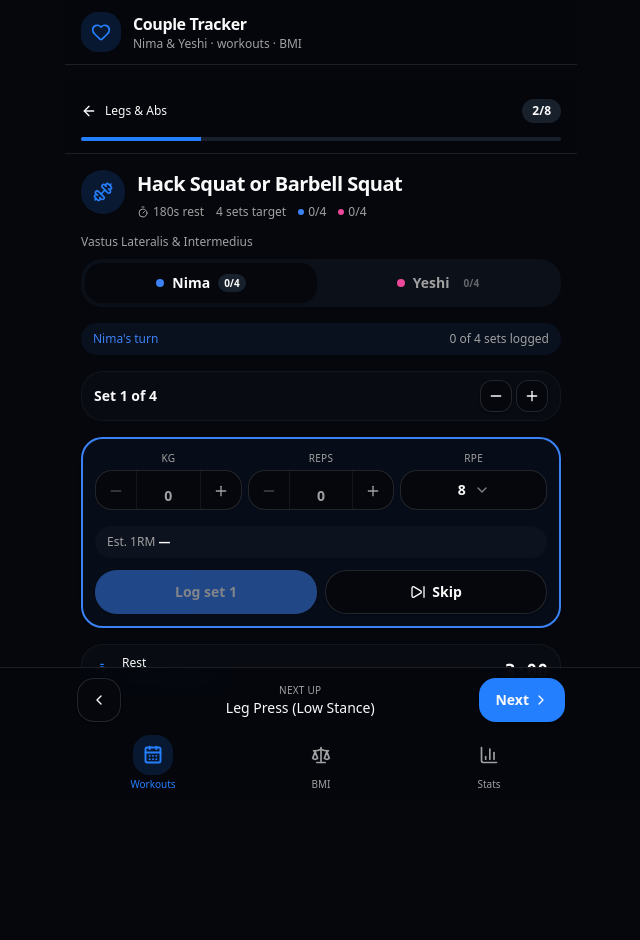
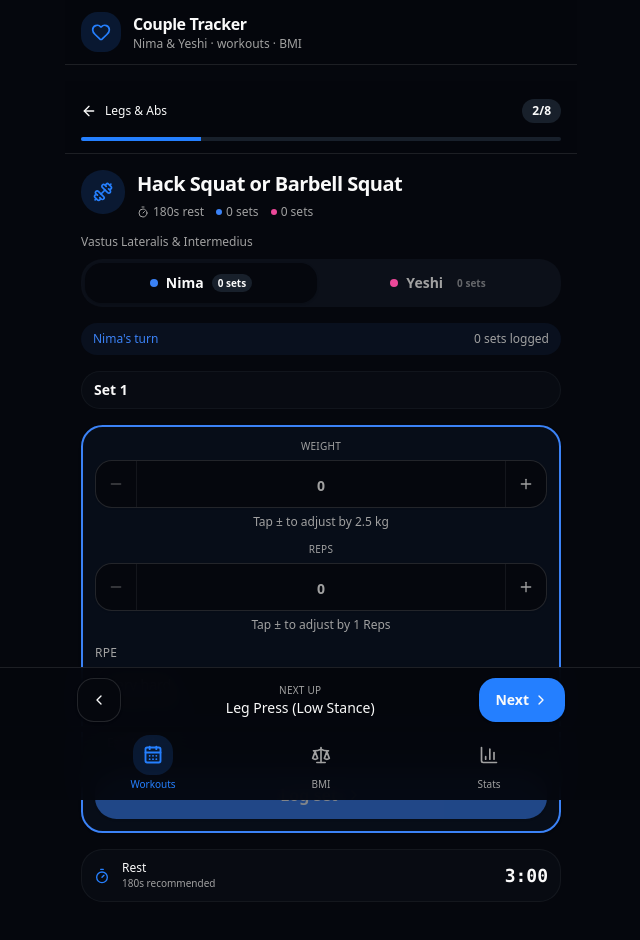
Before and after one commit to nimaytenzin/workout-tracker, a React (Vite) app: page /workout/legs-abs in a window 1280 px wide. Both pictures are taken after a click on the button "Next". Shown: the top 940 px of the page, without its empty margins (319-959 px from the left). Before the commit the page ends 873 px from the top, so only its background shows below. Built offline with nearby package versions, Linux system fonts and the light colour scheme.

Commit message:
Remove fixed set targets and simplify set logging flow.
Show one set at a time with weight, reps, and RPE each on their own row, and replace skip with a next-set action after logging.

```diff
--- a/src/components/DualExerciseLogger.tsx
+++ b/src/components/DualExerciseLogger.tsx
@@ -52,7 +52,7 @@ export function DualExerciseLogger({
                   active ? 'bg-muted' : 'opacity-60',
                 )}
               >
-                {count}/{exercise.defaultSets}
+                {count} sets
               </span>
             </button>
           )
@@ -68,7 +68,7 @@ export function DualExerciseLogger({
           {user.name}&apos;s turn
         </span>
         <span className="text-muted-foreground">
-          {activeSets.length} of {Math.max(exercise.defaultSets, activeSets.length)} sets logged
+          {activeSets.length} sets logged
         </span>
       </div>
 
--- a/src/components/SetLogger.tsx
+++ b/src/components/SetLogger.tsx
@@ -1,5 +1,5 @@
-import { useEffect, useMemo, useState } from 'react'
-import { Check, Copy, Minus, Plus, SkipForward, TrendingUp } from 'lucide-react'
+import { useEffect, useState } from 'react'
+import { Check, Copy, ChevronRight, Plus, TrendingUp } from 'lucide-react'
 import type { Exercise, SetLog, UserId } from '@/types'
 import { getUser } from '@/data/users'
 import { workoutRepository } from '@/db/repository'
@@ -18,23 +18,6 @@ interface SetLoggerProps {
   onSetLogged?: () => void
 }
 
-const MAX_SETS = 12
-
-function initialSetCount(defaultSets: number, loggedCount: number): number {
-  return Math.max(defaultSets, loggedCount + 1)
-}
-
-function nextActiveSetNumber(
-  setCount: number,
-  loggedNumbers: Set<number>,
-  skippedNumbers: Set<number>,
-): number | null {
-  for (let n = 1; n <= setCount; n++) {
-    if (!loggedNumbers.has(n) && !skippedNumbers.has(n)) return n
-  }
-  return null
-}
-
 export function SetLogger({
   exercise,
   sessionId,
@@ -44,29 +27,20 @@ export function SetLogger({
   onSetLogged,
 }: SetLoggerProps) {
   const user = getUser(userId)
-  const loggedNumbers = useMemo(
-    () => new Set(existingSets.map((s) => s.setNumber)),
-    [existingSets],
-  )
+  const activeSetNumber = existingSets.length + 1
+  const sessionLastSet = existingSets.at(-1)
 
-  const [setCount, setSetCount] = useState(() =>
-    initialSetCount(exercise.defaultSets, existingSets.length),
-  )
-  const [skippedSets, setSkippedSets] = useState<Set<number>>(new Set())
-  const [weight, setWeight] = useState(0)
-  const [reps, setReps] = useState(0)
-  const [rpe, setRpe] = useState('8')
+  const [weight, setWeight] = useState(sessionLastSet?.weight ?? 0)
+  const [reps, setReps] = useState(sessionLastSet?.reps ?? 0)
+  const [rpe, setRpe] = useState(String(sessionLastSet?.rpe ?? 8))
   const [saving, setSaving] = useState(false)
   const [lastHistorical, setLastHistorical] = useState<SetLog[]>([])
 
-  const activeSetNumber = nextActiveSetNumber(setCount, loggedNumbers, skippedSets)
   const lastSetForActive =
     lastHistorical.find((s) => s.setNumber === activeSetNumber) ?? lastHistorical.at(-1)
-  const sessionLastSet = existingSets.at(-1)
-  const inputId = `${exercise.id}-${userId}-${activeSetNumber ?? 0}`
+  const inputId = `${exercise.id}-${userId}-${activeSetNumber}`
   const estimated1rm = calculateOneRm(weight, reps)
   const best1rm = existingSets.reduce((max, s) => Math.max(max, s.estimated1rm), 0)
-  const allSetsHandled = activeSetNumber === null
 
   useEffect(() => {
     workoutRepository
@@ -75,22 +49,7 @@ export function SetLogger({
   }, [exercise.id, userId, sessionId])
 
   useEffect(() => {
-    setSetCount((prev) =>
-      Math.max(prev, initialSetCount(exercise.defaultSets, existingSets.length)),
-    )
-    setSkippedSets((prev) => {
-      const next = new Set(prev)
-      for (const n of prev) {
-        if (loggedNumbers.has(n)) next.delete(n)
-      }
-      return next
-    })
-  }, [exercise.defaultSets, existingSets.length, loggedNumbers])
-
-  useEffect(() => {
-    if (activeSetNumber === null) return
-
-    if (sessionLastSet && activeSetNumber === existingSets.length + 1) {
+    if (sessionLastSet) {
       setWeight(sessionLastSet.weight)
       setReps(sessionLastSet.reps)
       setRpe(String(sessionLastSet.rpe))
@@ -104,7 +63,7 @@ export function SetLogger({
       setReps(ref.reps)
       setRpe(String(ref.rpe))
     }
-  }, [activeSetNumber, sessionLastSet, lastHistorical, existingSets.length])
+  }, [activeSetNumber, sessionLastSet, lastHistorical])
 
   function applyLastSet(bumpKg = 0) {
     const ref = lastSetForActive
@@ -116,7 +75,7 @@ export function SetLogger({
 
   async function handleSubmit(e: React.FormEvent) {
     e.preventDefault()
-    if (activeSetNumber === null || weight <= 0 || reps <= 0) return
+    if (weight <= 0 || reps <= 0) return
 
     setSaving(true)
     try {
@@ -136,63 +95,15 @@ export function SetLogger({
     }
   }
 
-  function handleSkip() {
-    if (activeSetNumber === null) return
-    setSkippedSets((prev) => new Set(prev).add(activeSetNumber))
-  }
-
-  function addSet() {
-    setSetCount((prev) => Math.min(prev + 1, MAX_SETS))
-  }
-
-  function removeEmptySet() {
-    if (activeSetNumber === null) {
-      setSetCount((prev) => Math.max(prev - 1, existingSets.length, 1))
-      return
-    }
-    setSetCount((prev) => Math.max(prev - 1, activeSetNumber, existingSets.length, 1))
-  }
-
-  const canAddSet = setCount < MAX_SETS
-  const canRemoveSet = setCount > Math.max(1, existingSets.length)
-
   return (
     <div className="space-y-4">
       <div className="flex items-center justify-between rounded-2xl border border-border/40 bg-muted/20 px-3 py-2">
-        <div className="flex items-center gap-2">
-          <span className="text-sm font-semibold">
-            {allSetsHandled ? 'Sets complete' : `Set ${activeSetNumber} of ${setCount}`}
-          </span>
+        <span className="text-sm font-semibold">Set {activeSetNumber}</span>
         {existingSets.length > 0 && (
           <span className="rounded-full bg-emerald-500/15 px-2 py-0.5 text-[10px] font-semibold text-emerald-500">
             {existingSets.length} logged
           </span>
         )}
-        </div>
-        <div className="flex items-center gap-1">
-          <Button
-            type="button"
-            variant="outline"
-            size="icon"
-            className="size-8 rounded-lg"
-            disabled={!canRemoveSet}
-            onClick={removeEmptySet}
-            aria-label="Remove set"
-          >
-            <Minus className="size-3.5" />
-          </Button>
-          <Button
-            type="button"
-            variant="outline"
-            size="icon"
-            className="size-8 rounded-lg"
-            disabled={!canAddSet}
-            onClick={addSet}
-            aria-label="Add set"
-          >
-            <Plus className="size-3.5" />
-          </Button>
-        </div>
       </div>
 
       {existingSets.length > 0 && (
@@ -206,38 +117,9 @@ export function SetLogger({
               {set.setNumber}: {set.weight}×{set.reps}
             </span>
           ))}
-          {[...skippedSets]
-            .filter((n) => !loggedNumbers.has(n))
-            .sort((a, b) => a - b)
-            .map((n) => (
-              <span
-                key={`skip-${n}`}
-                className="inline-flex items-center gap-1 rounded-full border border-dashed border-border/50 px-2.5 py-1 text-xs text-muted-foreground"
-              >
-                {n}: skipped
-              </span>
-            ))}
         </div>
       )}
 
-      {allSetsHandled ? (
-        <div className="rounded-2xl border border-border/40 bg-muted/20 px-4 py-6 text-center">
-          <p className="text-sm font-medium">All sets done for this exercise</p>
-          <p className="mt-1 text-xs text-muted-foreground">
-            Add another set or move to the next exercise
-          </p>
-          <Button
-            type="button"
-            variant="outline"
-            className="mt-4 rounded-xl"
-            disabled={!canAddSet}
-            onClick={addSet}
-          >
-            <Plus className="size-4" />
-            Add set
-          </Button>
-        </div>
-      ) : (
       <div
         className="overflow-hidden rounded-2xl border-2 shadow-sm"
         style={{ borderColor: user.color, backgroundColor: `${user.color}0c` }}
@@ -281,28 +163,32 @@ export function SetLogger({
             </div>
           )}
 
-            <div className="grid grid-cols-3 gap-1.5">
           <NumberStepper
             id={`weight-${inputId}`}
-                label="kg"
+            label="Weight"
             value={weight}
             onChange={setWeight}
             step={2.5}
             min={0}
+            suffix="kg"
             inputMode="decimal"
-                compact
           />
+
           <NumberStepper
             id={`reps-${inputId}`}
-                label="reps"
+            label="Reps"
             value={reps}
             onChange={setReps}
             step={1}
             min={0}
             inputMode="numeric"
-                compact
           />
-              <RpeSelect value={rpe} onValueChange={setRpe} compact />
+
+          <div className="space-y-1.5">
+            <label className="block text-xs font-medium uppercase tracking-wide text-muted-foreground">
+              RPE
+            </label>
+            <RpeSelect value={rpe} onValueChange={setRpe} />
           </div>
 
           <div className="flex items-center justify-between rounded-xl bg-muted/30 px-3 py-2 text-xs">
@@ -317,28 +203,23 @@ export function SetLogger({
             )}
           </div>
 
-            <div className="grid grid-cols-2 gap-2">
           <Button
             type="submit"
-                className="h-11 rounded-2xl text-sm font-semibold"
+            className="h-12 w-full gap-2 rounded-2xl text-base font-semibold"
             disabled={saving || weight <= 0 || reps <= 0}
             style={{ backgroundColor: user.color }}
           >
-                {saving ? 'Saving…' : `Log set ${activeSetNumber}`}
+            {saving ? (
+              'Saving…'
+            ) : (
+              <>
+                {activeSetNumber === 1 ? 'Log set' : 'Next set'}
+                <ChevronRight className="size-4" />
+              </>
+            )}
           </Button>
-              <Button
-                type="button"
-                variant="outline"
-                className="h-11 gap-1.5 rounded-2xl text-sm font-semibold"
-                onClick={handleSkip}
-              >
-                <SkipForward className="size-4" />
-                Skip
-              </Button>
-            </div>
         </form>
       </div>
-      )}
     </div>
   )
 }
--- a/src/pages/WorkoutPage.tsx
+++ b/src/pages/WorkoutPage.tsx
@@ -157,7 +157,6 @@ export function WorkoutPage() {
                     <Timer className="size-3" />
                     {exercise.restSeconds}s rest
                   </span>
-                  <span>{exercise.defaultSets} sets target</span>
                   {USERS.map((u) => {
                     const n = byUser[u.id]?.length ?? 0
                     return (
@@ -166,7 +165,7 @@ export function WorkoutPage() {
                           className="size-1.5 rounded-full"
                           style={{ backgroundColor: u.color }}
                         />
-                        {n}/{exercise.defaultSets}
+                        {n} sets
                       </span>
                     )
                   })}
```
Lines whose indentation alone changed are shown as unchanged.
